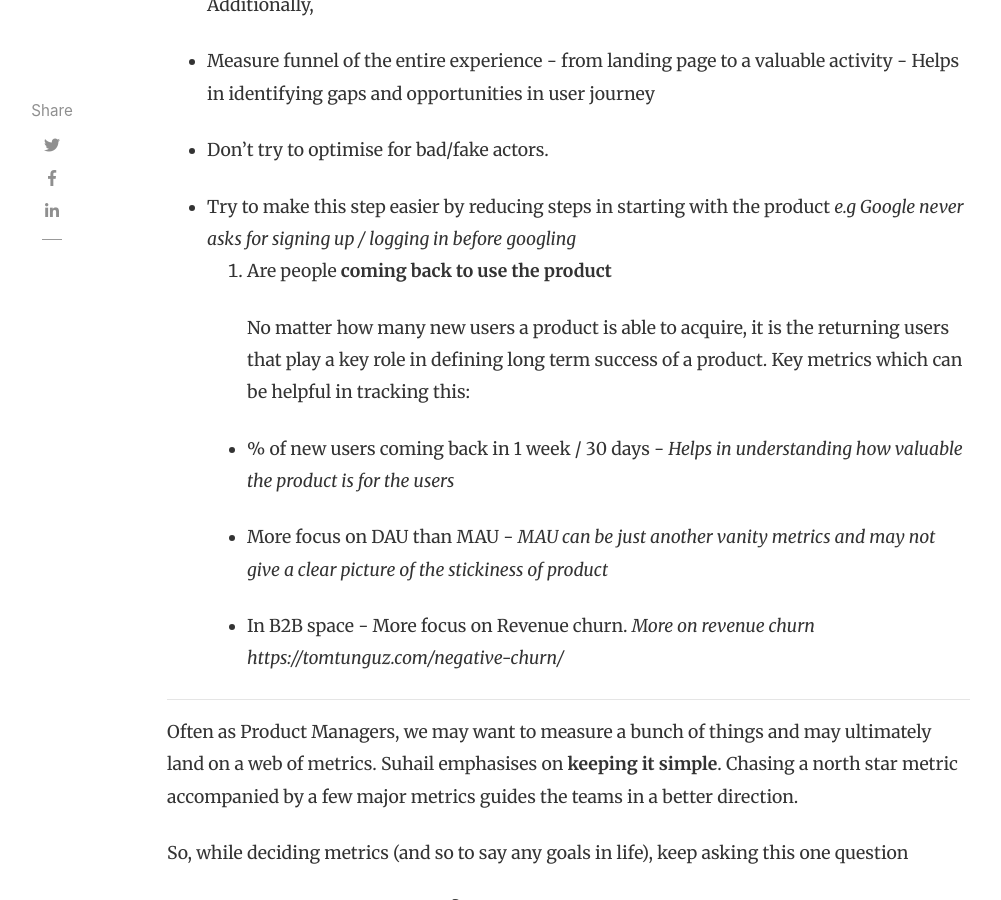
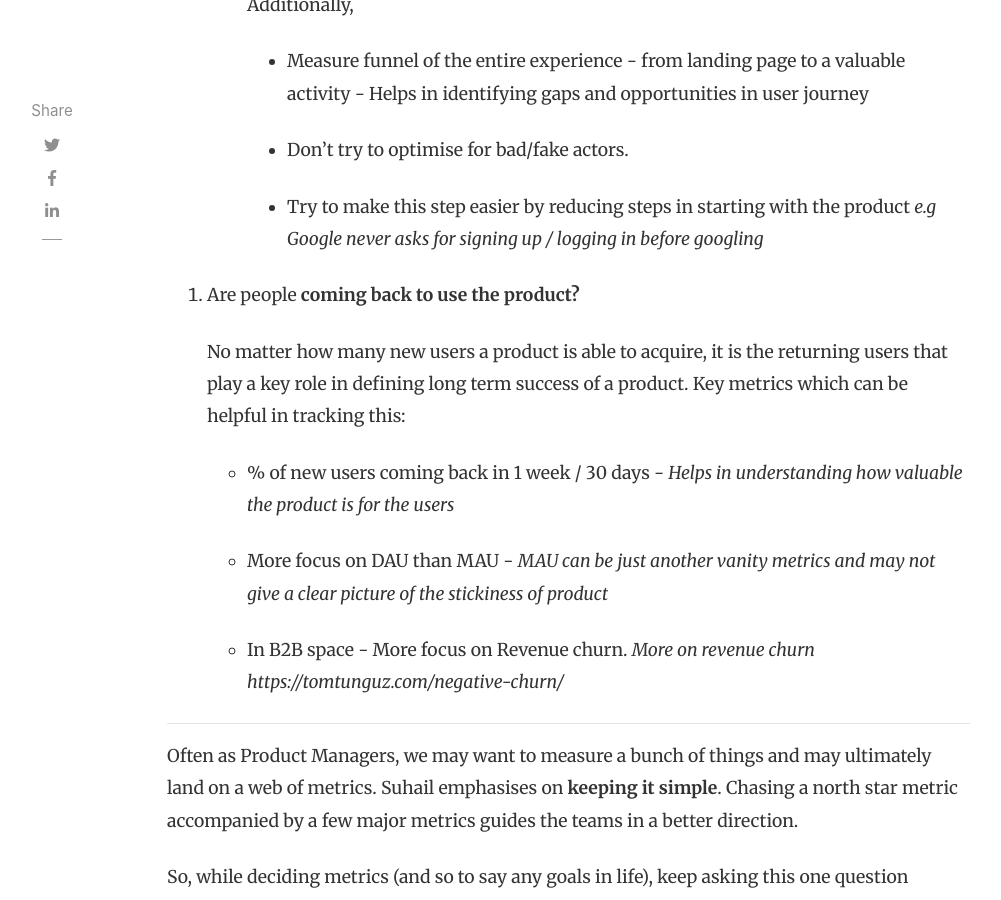
Before and after one commit to Rashmihere/Rashmihere.github.io, a Jekyll site: the page built from _posts/2018-06-12-Product-Metrics.md, in a window 1280 px wide and 900 px high, scrolled down 1765 px. Shown: the whole window, without its empty margins (118-1119 px from the left). Built offline with Jekyll 4.4.1, drawn with Linux system fonts in a browser that asks for light colours; nearby versions of some CDN libraries.

Commit message:
beingrashnull

```diff
--- a/_posts/2018-06-12-Product-Metrics.md
+++ b/_posts/2018-06-12-Product-Metrics.md
@@ -24,9 +24,9 @@ about the product
 and find it relevant.
      Key metrics which can be helpful in tracking this:
 
-- No. of Visitors & No. of Signups -  *This metric helps in iterating on landing pages design and in figuring out optimum design to make this step as easy as possible*
+     - No. of Visitors & No. of Signups -  *This metric helps in iterating on landing pages design and in figuring out optimum design to make this step as easy as possible*
 
-- Ratio of Single page visits to multiple pages engagement  - *Are users just visiting single pages and leaving or are they exploring more than that*
+     - Ratio of Single page visits to multiple pages engagement  - *Are users just visiting single pages and leaving or are they exploring more than that*
 
 - In a B2B product > No. of visits to pricing page - *Shows intent and interest of users*
 2. Is the product **easy to get started?**
@@ -34,18 +34,19 @@ and find it relevant.
      Users should be able to get the value proposition of the product easily.
      Key metrics which can be helpful in tracking this:
 
-- No. of users doing a valuable activity - *Basically defining what "active" is in Daily active users". This can be as simple as doing a search*
+     - No. of users doing a valuable activity - *Basically defining what "active" is in Daily active users". This can be as simple as doing a search*
 
-- Time taken to do a valuable activity on the app/website - *How easy/difficult it is for the users to finish a valuable task*
+     - Time taken to do a valuable activity on the app/website - *How easy/difficult it is for the users to finish a valuable task*
 
      Additionally,
 
-- Measure funnel of the entire experience - from landing page to a valuable activity - Helps in identifying gaps and opportunities in user journey
+     - Measure funnel of the entire experience - from landing page to a valuable activity - Helps in identifying gaps and opportunities in user journey
 
--  Don't try to optimise for bad/fake actors.
+     -  Don't try to optimise for bad/fake actors.
 
-- Try to make this step easier by reducing steps in starting with the product *e.g Google never asks for signing up / logging in before googling*
-3. Are people **coming back to use the product**
+     - Try to make this step easier by reducing steps in starting with the product *e.g Google never asks for signing up / logging in before googling*
+
+3. Are people **coming back to use the product?**
 
 
      No matter how many new users a product is able to acquire, it is the returning users that play a key role in defining long term success of a product.
```
